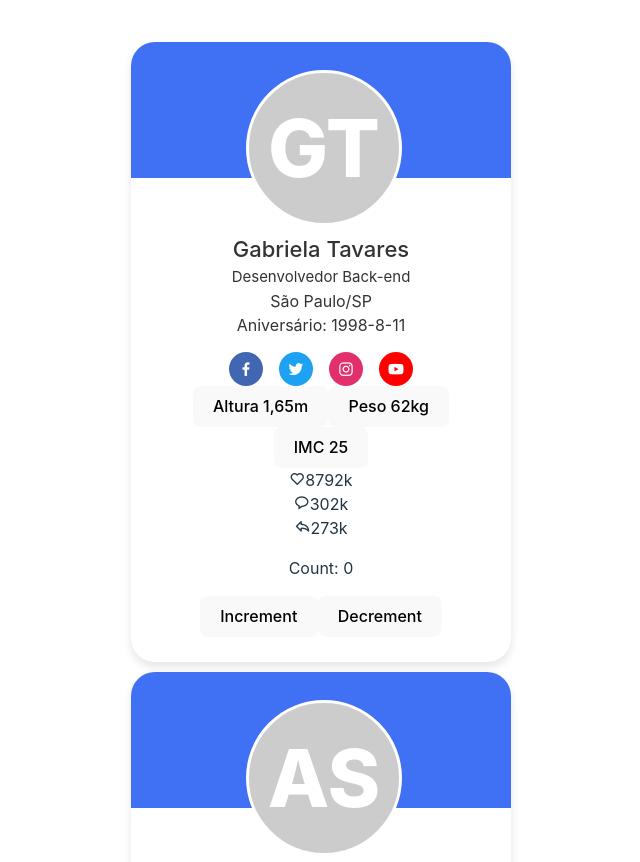
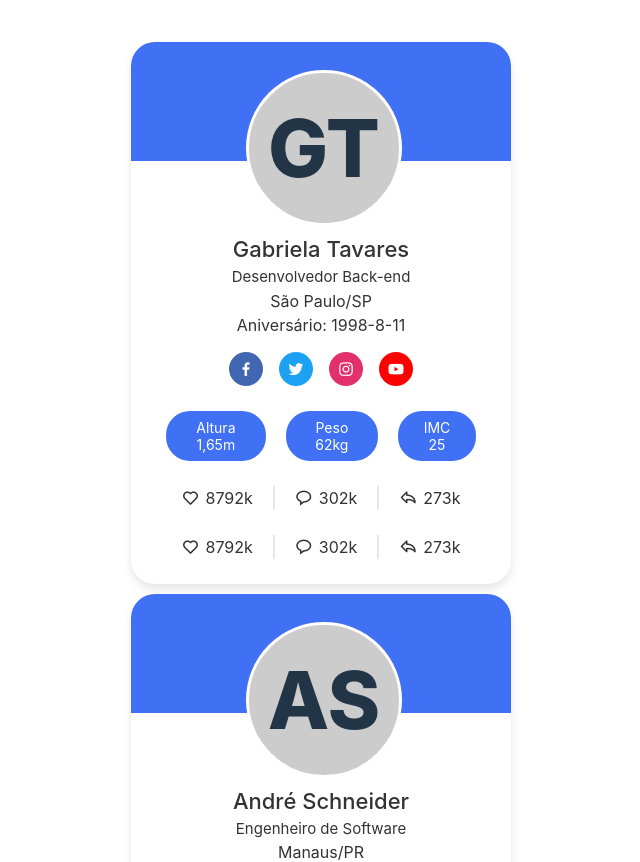
Before and after one commit to rennanimael/user-card, a React (Vite) app: page / in a window 1280 px wide. Shown: the top 862 px of the page, without its empty margins (319-959 px from the left). Built offline with nearby package versions, Linux system fonts and the light colour scheme.

Commit message:
adicionando style e reaction

```diff
--- a/src/components/Card/index.tsx
+++ b/src/components/Card/index.tsx
@@ -1,5 +1,6 @@
 import './styles.css';
 import Increment from '../Increment/index'
+import Reaction from '../Reaction';
 
 export default function Card({ user }){
   return (<div className='profile-card'>
@@ -50,6 +51,16 @@ export default function Card({ user }){
           <span className="nu">{user.shares}k</span>
         </div>
       </div>
-      <Increment />
+      <div className="analytics">
+          <Reaction
+          icon={<i className="bx bx-heart"></i>}
+          counter={user.likes} />
+           <Reaction
+          icon={<i className="bx bx-message-rounded"></i>}
+          counter={user.messages} />
+           <Reaction
+          icon={<i className="bx bx-share"></i>}
+          counter={user.shares} />
+      </div>
     </div>)
 }
--- a/src/components/Card/styles.css
+++ b/src/components/Card/styles.css
@@ -1,4 +1,7 @@
-.profile-card{
+/* Google Fonts - Poppins */
+@import url("https://fonts.googleapis.com/css2?family=Poppins:wght@300;400;500;600&display=swap");
+
+.profile-card {
     margin: 10px;
     display: flex;
     flex-direction: column;
@@ -8,32 +11,31 @@
     background: #fff;
     border-radius: 24px;
     padding: 25px;
-    box-shadow: 0 5px 10px #0000001a;
+    box-shadow: 0 5px 10px rgba(0, 0, 0, 0.1);
     position: relative;
-
 }
 
-.profile-card::before{
-    content:"";
+.profile-card::before {
+    content: "";
     position: absolute;
-    top:0;
-    left:0;
+    top: 0;
+    left: 0;
     height: 22%;
-    width:100%;
+    width: 100%;
     border-radius: 24px 24px 0 0;
     background-color: #4070f4;
 }
 
-.image{
-    position:relative;
+.image {
+    position: relative;
     height: 150px;
     width: 150px;
     border-radius: 50%;
-    padding:3px;
+    padding: 3px;
     margin-bottom: 10px;
 }
 
-.image .profile-img{
+.image .profile-img {
     height: 100%;
     width: 100%;
     object-fit: cover;
@@ -45,52 +47,90 @@
     background-color: #ccc;
 }
 
-.initials{
+.initials {
     font-size: 80px;
     font-weight: 800;
-    color: #fff;
 }
 
-.profile-card .text-data{
+.profile-card .text-data {
     display: flex;
     flex-direction: column;
     align-items: center;
     color: #333;
 }
 
-.text-data .name{
+.text-data .name {
     font-size: 22px;
     font-weight: 500;
 }
 
-.text-data .job{
+.text-data .job {
     font-size: 15px;
     font-weight: 400;
 }
 
-.profile-card .media-buttons{
+.profile-card .media-buttons {
     display: flex;
     align-items: center;
     margin-top: 15px;
 }
 
-.media-buttons .link{
+.media-buttons .link {
     display: flex;
     align-items: center;
     justify-content: center;
-    color:#fff;
+    color: #fff;
     font-size: 18px;
     height: 34px;
     width: 34px;
     border-radius: 50%;
     margin: 0 8px;
+    background-color: #4070f4;
     text-decoration: none;
 }
-.buttons .button:hover{
-    background-color:#0e4bf1 ;
-}
-.profile-card .analyrics{
+
+.profile-card .buttons {
     display: flex;
     align-items: center;
     margin-top: 25px;
 }
+
+.buttons .button {
+    color: #fff;
+    font-size: 14px;
+    font-weight: 400;
+    border: none;
+    border-radius: 24px;
+    margin: 0 10px;
+    padding: 8px 24px;
+    background-color: #4070f4;
+    cursor: pointer;
+    transition: all 0.3s ease;
+}
+
+.buttons .button:hover {
+    background-color: #0e4bf1;
+}
+
+.profile-card .analytics {
+    display: flex;
+    align-items: center;
+    margin-top: 25px;
+}
+
+.analytics .data {
+    display: flex;
+    align-items: center;
+    color: #333;
+    padding: 0 20px;
+    border-right: 2px solid #e7e7e7;
+}
+
+.data i {
+    font-size: 18px;
+    margin-right: 6px;
+}
+
+.data:last-child {
+    border-right: none;
+}
--- /dev/null
+++ b/src/components/Reaction/index.tsx
@@ -0,0 +1,10 @@
+import React from 'react'
+
+export default function Reaction({ icon, counter}) {
+  return (
+    <div className = "data">
+        {icon}
+        <span className="nu">{counter}k</span>
+    </div>
+  )
+}
```
Also changed, not shown: src/components/Increment/index.tsx (indentation only).
